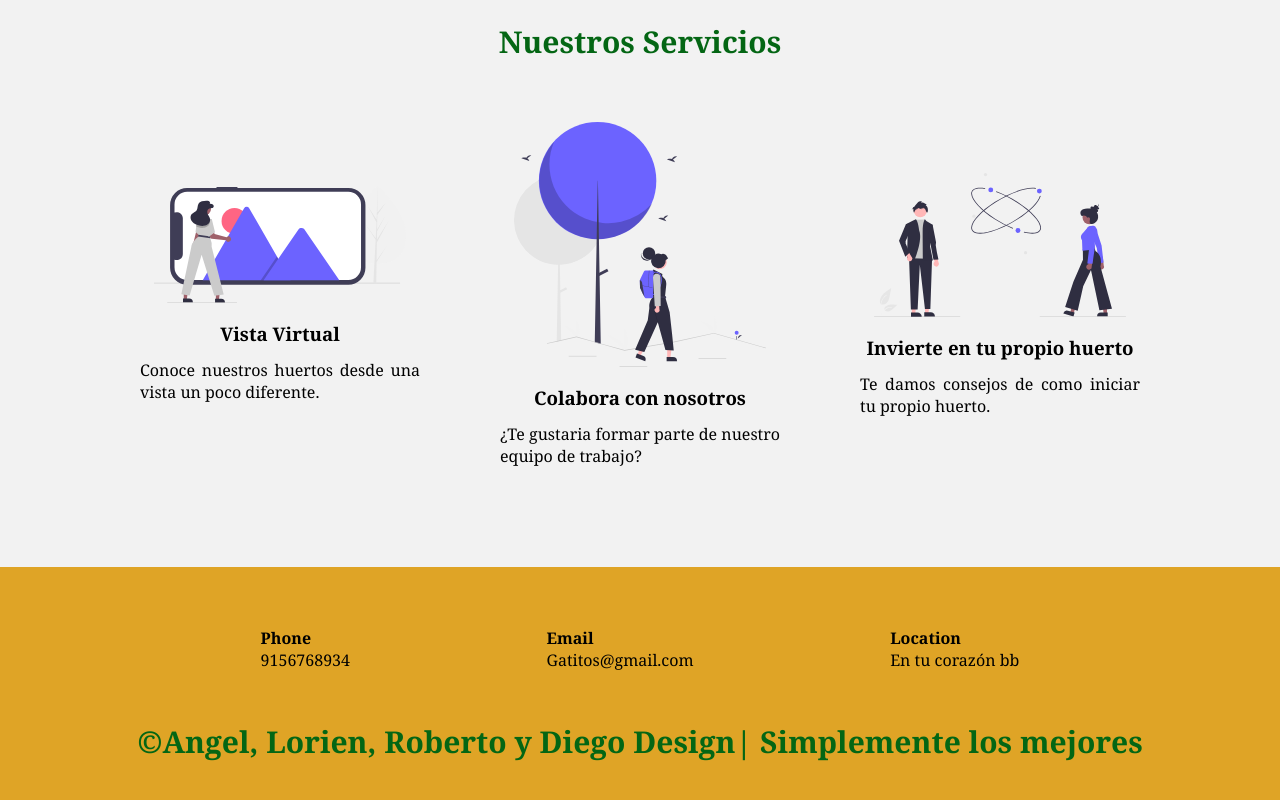
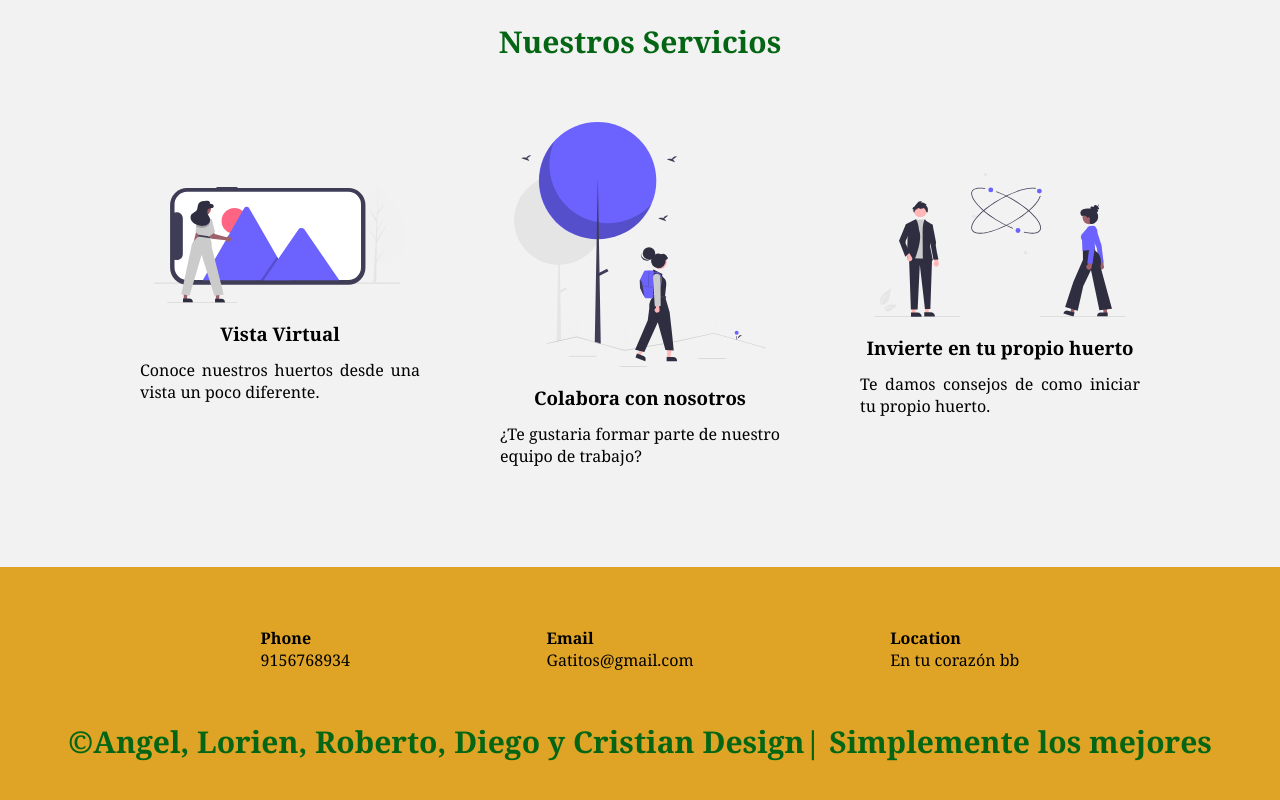
Before and after one commit to AngelG2802/pagina-de-nuestro-huerto, a plain HTML site: page index.html in a window 1280 px wide. Shown: the part 2247-3047 px from the top of the page. Drawn offline with Linux system fonts and the light colour scheme.

Commit message:
Update index.html

```diff
--- a/index.html
+++ b/index.html
@@ -129,7 +129,7 @@
                 <p>En tu corazón bb</p>
             </div>
         </div>
-        <h2 class="titulo final">&copy;Angel, Lorien, Roberto y Diego Design| Simplemente los mejores</h2>
+        <h2 class="titulo final">&copy;Angel, Lorien, Roberto, Diego y Cristian Design| Simplemente los mejores</h2>
     </footer>
 </body>
 </html>
```
